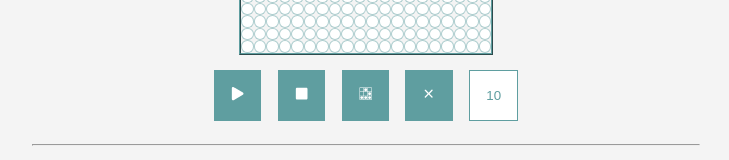
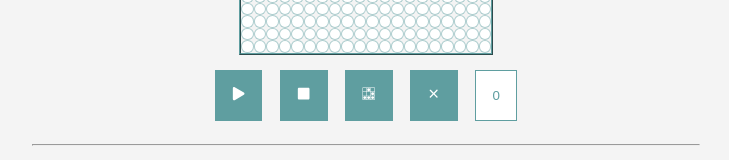
Before and after one commit to RobertoCastelli/game-of-life-react, a React (Create React App) app: page / in a window 1280 px wide. Shown: the part 278-438 px from the top of the page, without its empty margins (274-1003 px from the left). Built offline with nearby package versions, Linux system fonts and the light colour scheme.

Commit message:
border count problem

```diff
--- a/src/components/Buttons.jsx
+++ b/src/components/Buttons.jsx
@@ -7,24 +7,24 @@ import { DataContext } from "../context";
 
 const Buttons = () => {
   const context = useContext(DataContext);
-  const { generateRandomCells, clearAllCells } = context;
+  const { generateRandomGrid, clearAllGrid, nextGrid, counter } = context;
 
   return (
     <div className="buttons">
-      <button>
+      <button onClick={nextGrid}>
         <FaPlay />
       </button>
       <button>
         <FaStop />
       </button>
-      <button onClick={generateRandomCells}>
+      <button onClick={generateRandomGrid}>
         <GiConwayLifeGlider />
       </button>
-      <button onClick={clearAllCells}>
+      <button onClick={clearAllGrid}>
         <HiX />
       </button>
       <button disabled className="counter">
-        10
+        {counter}
       </button>
     </div>
   );
--- a/src/components/Grid.jsx
+++ b/src/components/Grid.jsx
@@ -4,12 +4,12 @@ import { DataContext } from "../context";
 
 const Grid = () => {
   const context = useContext(DataContext);
-  const { cells, toggleCellState } = context;
+  const { grid, toggleCellState } = context;
 
   return (
     <div className="grid">
       <div className="grid-wrapper">
-        {cells.map((cell, id) => {
+        {grid.map((cell, id) => {
           return (
             <div
               id={id}
--- a/src/context.js
+++ b/src/context.js
@@ -9,16 +9,17 @@ const ContextProvider = (props) => {
   }));
 
   //--> STATES
-  const [cells, setCells] = useState(initialGrid);
-  const [cellState, setCellState] = useState(false);
+  const [grid, setGrid] = useState(initialGrid); // UPDATE GRID
+  const [cellState, setCellState] = useState(false); // UPDATE BOOLEAN CELL STATE --> DEAD/ALIVE
+  const [counter, setCounter] = useState(0); // UPDATE STEP GENERATION COUNTER
 
-  //--> CLEAR GRID ON CLICK
-  const clearAllCells = () => setCells(initialGrid);
+  //--> CLEAR GRID
+  const clearAllGrid = () => setGrid(initialGrid);
 
-  //--> GENERATE A RANDOM GRID ON CLICK
-  const generateRandomCells = () => {
-    setCells(
-      cells.map(() => {
+  //--> GENERATE A RANDOM GRID
+  const generateRandomGrid = () => {
+    setGrid(
+      grid.map(() => {
         return {
           state: Math.random() < 0.5,
         };
@@ -29,22 +30,62 @@ const ContextProvider = (props) => {
   //--> TOGGLE SINGLE CELL STATE (DEAD/ALIVE)
   const toggleCellState = (index) => {
     setCellState(
-      cells.map((cell, id) => {
+      grid.map((cell, id) => {
         if (index === id) {
           cell.state = !cell.state;
         }
         return cellState;
       })
     );
+    console.log(index);
+  };
+
+  //--> GENERATE NEXT GENERATION WITH CONWAY'S RULES
+  const nextGrid = () => {
+    grid.map((_, id) => {
+      // INIT ALIVE NEIGHTBURS COUNT = 0
+      let aliveNeighburs = 0;
+      id = 42; //FIXME:
+      // COUNT ALIVE NEIGHTBORS
+      // [ TL ][ TC ][ TR ]
+      // [ CL ][ CC ][ CR ]
+      // [ BL ][ BC ][ BR ]
+      grid[id - 1].state && (aliveNeighburs += 1);
+      grid[id + 1].state && (aliveNeighburs += 1);
+      grid[id - 21].state && (aliveNeighburs += 1);
+      grid[id - 20].state && (aliveNeighburs += 1);
+      grid[id - 19].state && (aliveNeighburs += 1);
+      grid[id + 19].state && (aliveNeighburs += 1);
+      grid[id + 20].state && (aliveNeighburs += 1);
+      grid[id + 21].state && (aliveNeighburs += 1);
+      console.log(aliveNeighburs);
+
+      // APPLIE CONWAY'RULES
+      // 1. any live cell with two or three live neighbours survives. any dead cell
+      // 2. with three live neighbours becomes a live cell. all other live cells die
+      // 3. in the next generation. similarly, all other dead cells stay dead.
+      setCellState(aliveNeighburs === 3 && (grid[id].state = true));
+      setCellState(
+        aliveNeighburs === 2 && grid[id].state && (grid[id].state = true)
+      );
+      setCellState(
+        (aliveNeighburs < 2 || aliveNeighburs >= 4) && (grid[id].state = false)
+      );
+      // COUNTER +1 EVERY CICLE GENERATION
+      setCounter(counter + 1);
+      return aliveNeighburs;
+    });
   };
 
   return (
     <DataContext.Provider
       value={{
-        cells,
-        generateRandomCells,
-        clearAllCells,
+        grid,
+        generateRandomGrid,
+        clearAllGrid,
         toggleCellState,
+        nextGrid,
+        counter,
       }}
     >
       {props.children}
--- a/src/index.css
+++ b/src/index.css
@@ -72,6 +72,7 @@ button:active {
 }
 
 .grid-wrapper {
+  position: relative;
   outline: 2px ridge #5f9ea0;
   display: grid;
   grid-template-columns: repeat(20, 1fr);
```
